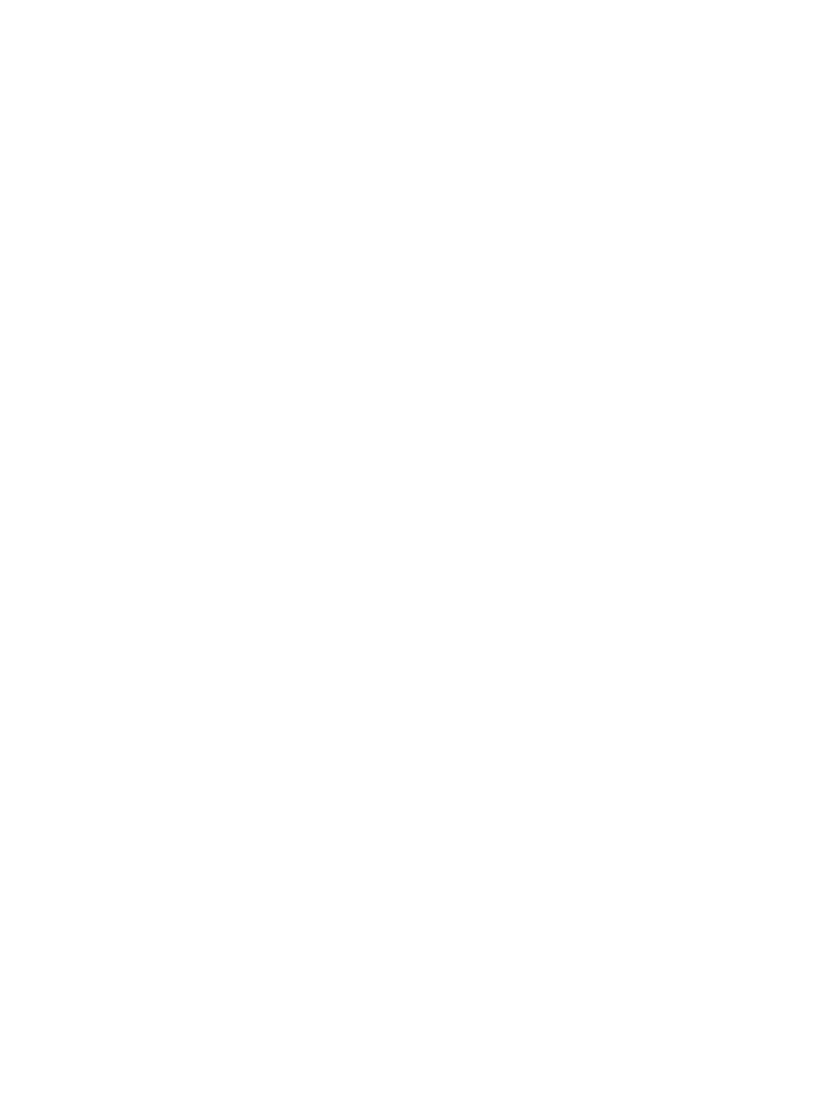
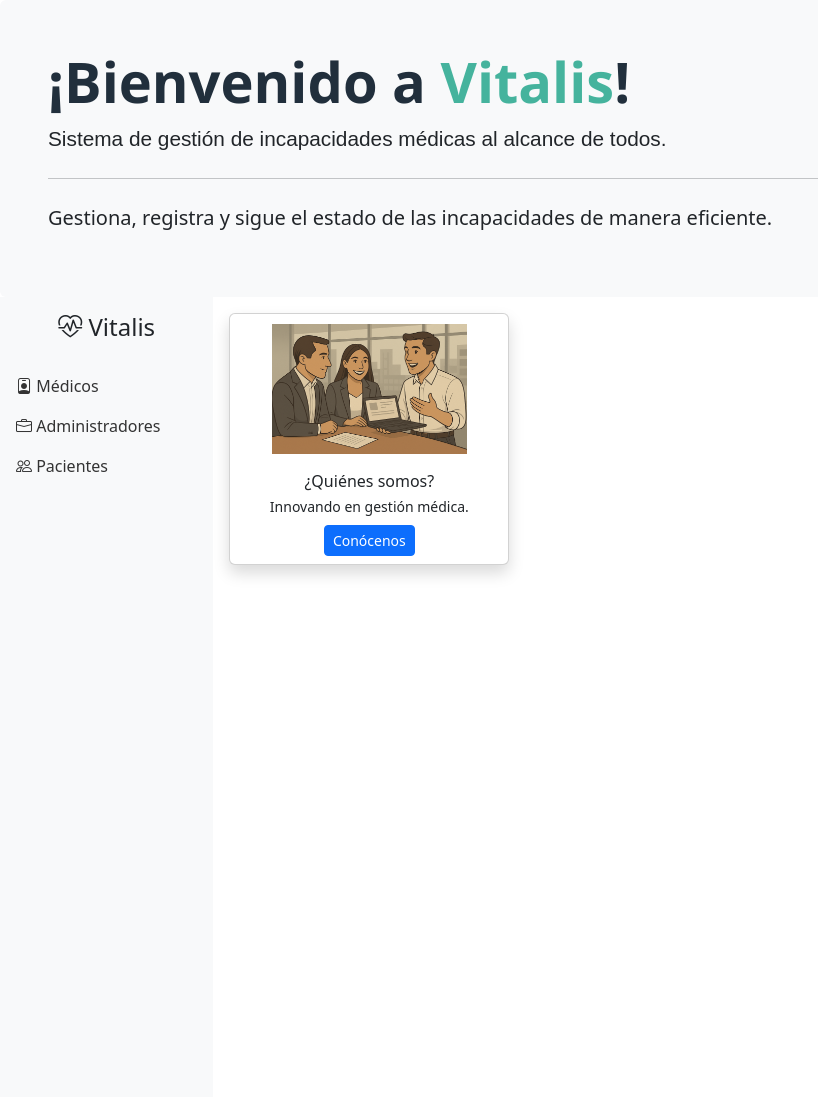
Before and after one commit to valenrosasc/Vitalis, a Flask app: page / in a window 1280 px wide. Before the commit the part shown is empty. Shown: the whole page, without its empty margins (0-818 px from the left). Before the commit the page ends 800 px from the top, so only its background shows below. Run offline with Flask 3, Linux system fonts and the light colour scheme; the visitor is signed in with stand-in values (Sample User, id 1).

Commit message:
Configuracion inicio

```diff
--- a/app.py
+++ b/app.py
@@ -16,9 +16,7 @@ def get_db_connection():
 
 @app.route('/')
 def index():
-    if 'usuario_id' in session:
-        return render_template('home.html', nombre=session['nombre'])
-    return redirect(url_for('login'))
+    return render_template('home.html')  # sin verificar la sesión
 
 @app.route('/login', methods=['GET', 'POST'])
 def login():
--- a/templates/home.html
+++ b/templates/home.html
@@ -1,11 +1,79 @@
 <!DOCTYPE html>
-<html lang="en">
+<html lang="es">
 <head>
     <meta charset="UTF-8">
     <meta name="viewport" content="width=device-width, initial-scale=1.0">
-    <title>Document</title>
+    <title>Dashboard - Vitalis</title>
+    <!-- Bootstrap CSS -->
+    <link href="https://cdn.jsdelivr.net/npm/bootstrap@5.3.0/dist/css/bootstrap.min.css" rel="stylesheet">
+    <!-- Iconos de Bootstrap -->
+    <link rel="stylesheet" href="https://cdn.jsdelivr.net/npm/bootstrap-icons@1.10.0/font/bootstrap-icons.css">
+    <style>
+        .sidebar {
+            min-height: 100vh;
+            background-color: #f8f9fa;
+        }
+        .sidebar .nav-link {
+            color: #333;
+        }
+        .sidebar .nav-link:hover {
+            background-color: #e9ecef;
+        }
+    </style>
 </head>
 <body>
+    <!-- Jumbotron (banner superior) -->
+    <div class="jumbotron bg-light p-5 rounded">
+        <h1 class="display-4" style="font-family: 'Segoe UI', sans-serif; font-weight: 700; color: #212f3c;">
+            ¡Bienvenido a <span style="color: #45b39d ;">Vitalis</span>!
+        </h1>
+        <p class="lead" style="font-family: 'Arial'; font-size: 1.3rem;">
+            Sistema de gestión de incapacidades médicas al alcance de todos.
+        </p>
+        <hr class="my-4">
+        <p class="fs-5">Gestiona, registra y sigue el estado de las incapacidades de manera eficiente.</p>
+    </div>
 
+    <div class="container-fluid">
+        <div class="row">
+            <!-- Barra lateral -->
+            <nav class="col-md-2 sidebar p-0">
+                <div class="p-3">
+                    <h4 class="text-center"><i class="bi bi-heart-pulse"></i> Vitalis</h4>
+                </div>
+                <ul class="nav flex-column">
+                    <li class="nav-item">
+                        <a class="nav-link active" href="/medicos"><i class="bi-person-badge"></i> Médicos</a>
+                    </li>
+                    <li class="nav-item">
+                        <a class="nav-link" href="/administradores"><i class="bi bi-briefcase"></i> Administradores</a>
+                    </li>
+                    <li class="nav-item">
+                        <a class="nav-link" href="/pacientes"><i class="bi bi-people"></i> Pacientes</a>
+                    </li>
+                </ul>
+            </nav>
+<!-- Contenedor de la card (pegado a la barra lateral) -->
+        <div class="col-md-10 p-3">  <!-- Ajusta el ancho según necesites (col-md-10) -->
+            <div class="d-flex align-items-start">  <!-- Alinea la card arriba -->
+                <div class="card shadow me-3" style="width: 280px;">  <!-- me-3 = margen derecho -->
+                    <img src="{{ url_for('static', filename='images/vitalis.png') }}"
+                         class="card-img-top"
+                         alt="Logo de Vitalis"
+                         style="height: 150px; object-fit: contain; padding: 10px;">
+                    <div class="card-body text-center p-2">
+                        <h6 class="card-title mb-1">¿Quiénes somos?</h6>
+                        <p class="card-text small mb-2">Innovando en gestión médica.</p>
+                        <a href="/about" class="btn btn-primary btn-sm">Conócenos</a>
+                    </div>
+                </div>
+
+                <!-- Espacio para agregar las otras 2 cards después -->
+            </div>
+        </div>
+    </div>
+</div>
+    <!-- Bootstrap JS -->
+    <script src="https://cdn.jsdelivr.net/npm/bootstrap@5.3.0/dist/js/bootstrap.bundle.min.js"></script>
 </body>
 </html>
```
Also changed, not shown: static/images/vitalis.png (added).
